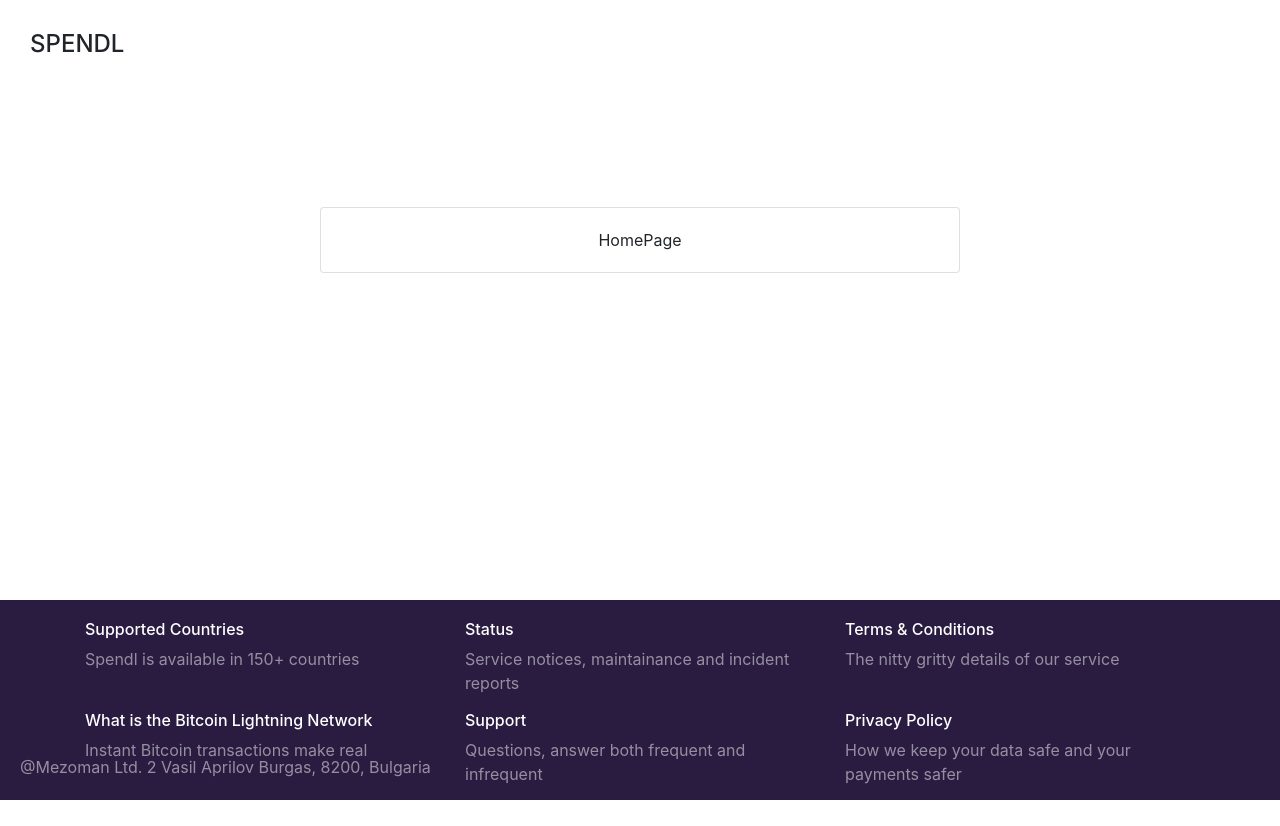
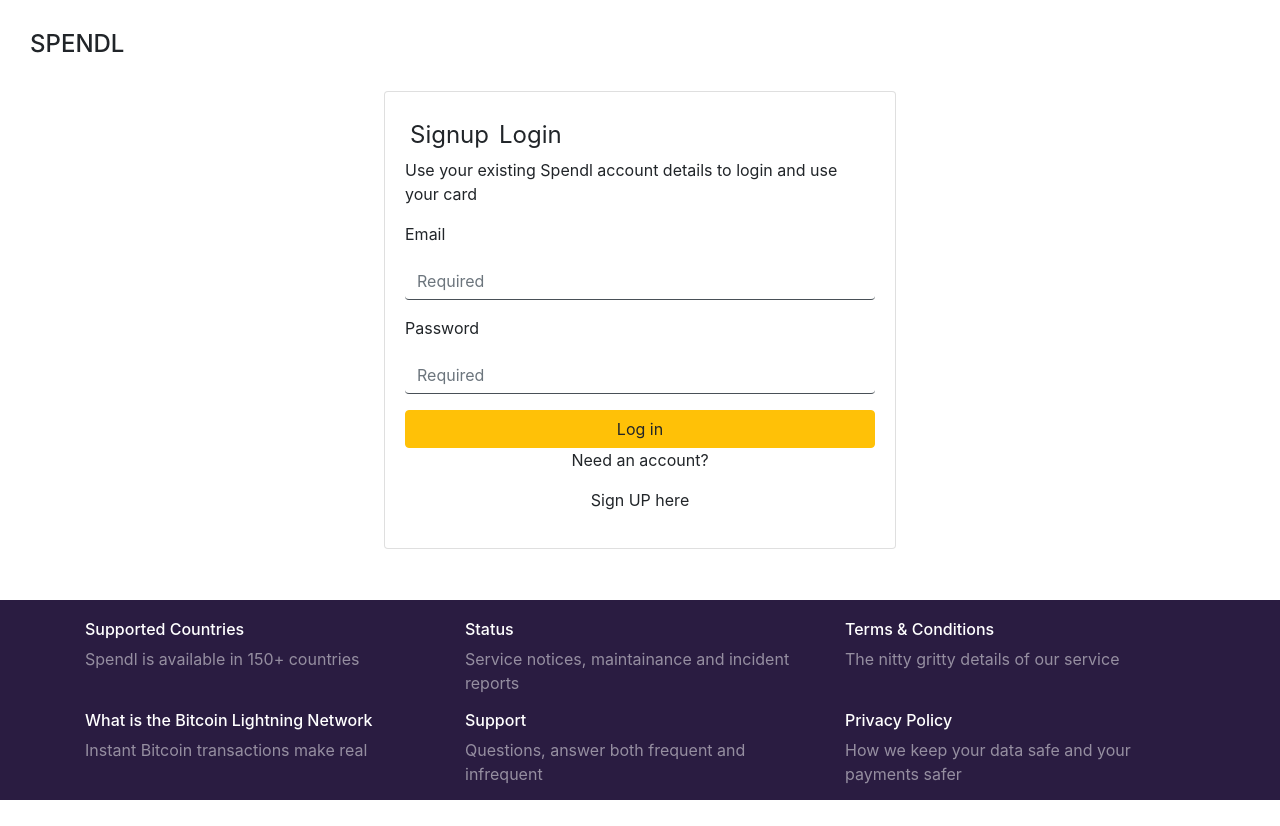
Before and after one commit to emaema-07/crypto-ui, a React (Create React App) app: page /login in a window 1280 px wide. Before the commit the page ends 802 px from the top, so only its background shows below. Built offline with nearby package versions, Linux system fonts and the light colour scheme.

Commit message:
addpages

```diff
--- a/src/App.js
+++ b/src/App.js
@@ -30,10 +30,10 @@
 
 const styles = {
   cardStyle: {
-    width: "50%",
+    width: "40%",
     position: "absolute",
     left:" 50%",
-    top: "30%",
+    top: "40%",
     transform: "translate(-50%, -50%)",
   },
   footer_style: {
--- a/src/Footer.js
+++ b/src/Footer.js
@@ -56,7 +56,7 @@
           </div>
         </Col>
       </Row>
-      <div style={{position: 'absolute', bottom: 5, left: 20}}>
+      <div style={{textAlign: 'left'}}>
         <p style={{color: 'white', opacity: 0.5}}>@Mezoman Ltd. 2 Vasil Aprilov Burgas, 8200, Bulgaria</p>
       </div>
     </Container>
--- a/src/components/userboarding/HomePage.js
+++ b/src/components/userboarding/HomePage.js
@@ -1,12 +1,39 @@
 import React from 'react';
+import { Button, Row, Col } from "react-bootstrap";
+import { useHistory } from "react-router-dom";
+
 
 
 const HomePage = () => {
-    return(
-        <div>
-            HomePage
+
+    const history = useHistory();
+
+    const onSubmit = () =>{
+
+        history.push("/login");
+    }
+    return (
+        <div style={styles.root}>
+            <b><h2>Welcome to</h2></b>
+            <h4 >Spendl</h4>
+            <h6>Simply  pay anywhere</h6>
+            {/* <Col md={4}>md=4</Col> */}
+            <p>We're still working on making this experience
+                better so we'd love to hear your feedback</p>
+            <>
+                <Button variant="warning"  block onClick ={ () => onSubmit()} >
+                    Continue
+                </Button>
+            </>
         </div>
+
     )
 }
 
 export default HomePage;
+
+const styles = {
+    root: {
+        textAlign: 'left',
+    },
+}
--- /dev/null
+++ b/src/components/userboarding/LoginPage.js
@@ -0,0 +1,75 @@
+import React, { useState } from 'react';
+import { Button, Form, Col } from "react-bootstrap";
+import { useHistory } from "react-router-dom";
+
+
+
+const LoginPage = () => {
+    const [login,setLogin] = useState(true)
+    const history = useHistory();
+
+    const onSubmit = () =>{
+
+        history.push("/verify");
+    }
+
+    return (
+        <div>
+            <div style={styles.head}>
+            <div style={styles.head1}><span onClick = { () => setLogin(false)}>Signup</span></div>
+            <div style={styles.head1}><span onClick = { () => setLogin(true)}>Login </span></div>
+            </div>
+
+            <p style={styles.root}>Use your existing Spendl account details to login and use your card</p>
+            { login ?
+            <Form>
+                <Form.Group >
+                    <p style={{ textAlign: 'left' }}>Email</p>
+                    <Form.Control type="email" placeholder="Required" style={styles.textfield}/>
+                </Form.Group>
+
+                <Form.Group controlId="formBasicPassword">
+                    <p style={{ textAlign: 'left' }}>Password</p>
+                    <Form.Control type="password" placeholder="Required" style={styles.textfield}/>
+                </Form.Group>
+                <Button variant="warning"  block onClick ={ () => onSubmit()}>
+                    Log in
+                </Button>
+            </Form>:
+            <Form>
+            <Form.Group >
+                <p style={{ textAlign: 'left' }}>Email</p>
+                <Form.Control type="email" placeholder="Required" style={styles.textfield}/>
+            </Form.Group>
+            <Button variant="warning"  block onClick ={ () => onSubmit()}>
+                Sign Up
+            </Button>
+        </Form>
+
+            }
+
+        <p >Need an account?</p>
+        <p>Sign UP here</p>
+        </div>
+    )
+}
+
+export default LoginPage;
+
+const styles = {
+    root: {
+        textAlign: 'left',
+    },
+    textfield: {
+        border : '2px',
+        borderBottom: '1px solid ',
+    },
+    head: {
+        textAlign: 'left',
+        display:'flex',
+        fontSize:24,
+    },
+    head1: {
+        padding: 5,
+    },
+}
--- /dev/null
+++ b/src/components/userboarding/VerifyEmail.js
@@ -0,0 +1,33 @@
+import React, { useState } from 'react';
+import { Button, Form, Col } from "react-bootstrap";
+
+
+
+const VerifyEmail = () => {
+    return (
+        <div>
+            <h2 >Verify Your Email</h2>
+          <p>We have sent a confirmation code to demo@gmail.com</p>
+            <Form>
+            <Form.Group >
+                <p style={{ textAlign: 'left' }}>Confirmation code</p>
+                <Form.Control type="email" placeholder="Required" style={styles.textfield}/>
+            </Form.Group>
+            <Button variant="warning"  block>
+              Next
+            </Button>
+        </Form>
+        <p style={{padding:'5px'}}>Resend code</p>
+        <p>Cancel</p>
+        </div>
+    )
+}
+
+export default VerifyEmail;
+
+const styles = {
+    textfield: {
+        border : '2px',
+        borderBottom: '1px solid ',
+    },
+}
--- a/src/router.js
+++ b/src/router.js
@@ -6,20 +6,22 @@
     Link
   } from "react-router-dom";
   import HomePage from './components/userboarding/HomePage';
+  import LoginPage from './components/userboarding/LoginPage';
+  import VerifyEmail from './components/userboarding/VerifyEmail';
 
 const MainRouter = () => {
     return (
       <Router>
         <Switch>
+          <Route path="/login">
+            <LoginPage />
+          </Route>
+          <Route path="/verify">
+            <VerifyEmail />
+          </Route>
           <Route path={["/home-page", "/"]}>
             <HomePage />
           </Route>
-          {/* <Route path="/users">
-            <Users />
-          </Route>
-          <Route path="/">
-            <Home />
-          </Route> */}
         </Switch>
       </Router>
     );
```
